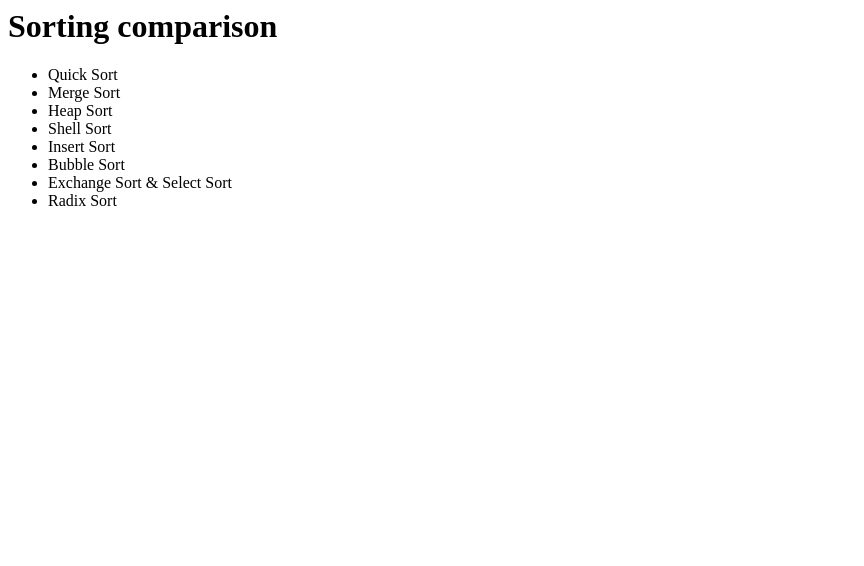
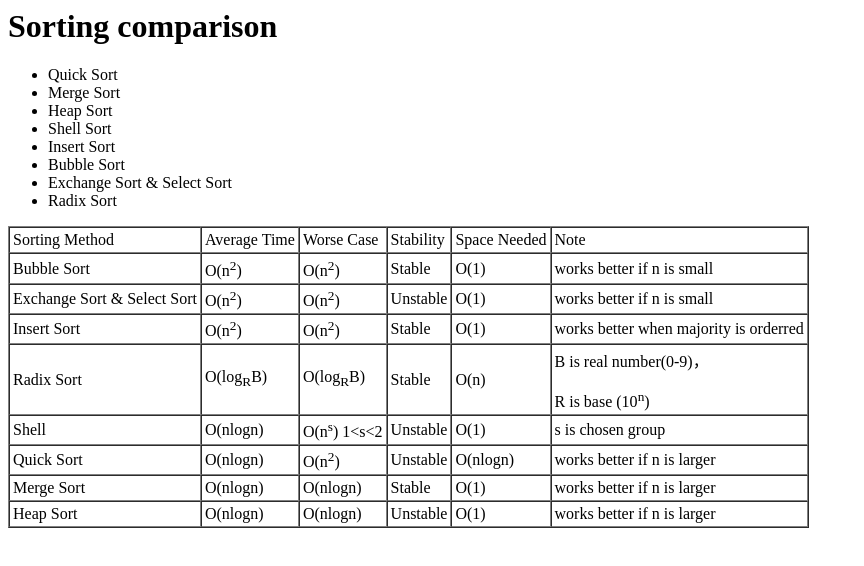
Before and after one commit to wetao-au/wetao-au.github.io, a plain HTML site: page index.html in a window 1280 px wide. Shown: the whole page, without its empty margins (0-864 px from the left). Drawn offline with Linux system fonts and the light colour scheme.

Commit message:
Add comparison table

```diff
--- a/index.html
+++ b/index.html
@@ -13,5 +13,85 @@
 <li>Exchange Sort & Select Sort</li>
 <li>Radix Sort</li>
 </ul>
+
+<table border="1" cellspacing="0" cellpadding="3">
+<tbody>
+<tr>
+<td><span style="font-size: medium;">Sorting Method</span></td>
+<td><span style="font-size: medium;">Average Time</span></td>
+<td><span style="font-size: medium;">Worse Case</span></td>
+<td><span style="font-size: medium;">Stability</span></td>
+<td><span style="font-size: medium;">Space Needed</span></td>
+<td><span style="font-size: medium;">Note</span></td>
+</tr>
+<tr>
+<td><span style="font-size: medium;">Bubble Sort</span></td>
+<td><span style="font-size: medium;">O(n<sup>2</sup>)</span></td>
+<td><span style="font-size: medium;">O(n<sup>2</sup>)</span></td>
+<td><span style="font-size: medium;">Stable</span></td>
+<td><span style="font-size: medium;">O(1)</span></td>
+<td><span style="font-size: medium;">works better if n is small</span></td>
+</tr>
+<tr>
+<td><span style="font-size: medium;">Exchange Sort & Select Sort</span></td>
+<td><span style="font-size: medium;">O(n<sup>2</sup>)</span></td>
+<td><span style="font-size: medium;">O(n<sup>2</sup>)</span></td>
+<td><span style="font-size: medium;">Unstable</span></td>
+<td><span style="font-size: medium;">O(1)</span></td>
+<td><span style="font-size: medium;">works better if n is small</span></td>
+</tr>
+<tr>
+<td><span style="font-size: medium;">Insert Sort</span></td>
+<td><span style="font-size: medium;">O(n<sup>2</sup>)</span></td>
+<td><span style="font-size: medium;">O(n<sup>2</sup>)</span></td>
+<td><span style="font-size: medium;">Stable</span></td>
+<td><span style="font-size: medium;">O(1)</span></td>
+<td><span style="font-size: medium;">works better when majority is orderred</span></td>
+</tr>
+<tr>
+<td><span style="font-size: medium;">Radix Sort</span></td>
+<td><span style="font-size: medium;">O(log<sub>R</sub>B)</span></td>
+<td><span style="font-size: medium;">O(log<sub>R</sub>B)</span></td>
+<td><span style="font-size: medium;">Stable</span></td>
+<td><span style="font-size: medium;">O(n)</span></td>
+<td>
+<p><span style="font-size: medium;">B is real number(0-9)，</span></p>
+<p><span style="font-size: medium;">R is base (10<sup>n</sup>)</span></p>
+</td>
+</tr>
+<tr>
+<td><span style="font-size: medium;">Shell</span></td>
+<td><span style="font-size: medium;">O(nlogn)</span></td>
+<td><span style="font-size: medium;">O(n<sup>s</sup>) 1&lt;s&lt;2</span></td>
+<td><span style="font-size: medium;">Unstable</span></td>
+<td><span style="font-size: medium;">O(1)</span></td>
+<td><span style="font-size: medium;">s is chosen group</span></td>
+</tr>
+<tr>
+<td><span style="font-size: medium;">Quick Sort</span></td>
+<td><span style="font-size: medium;">O(nlogn)</span></td>
+<td><span style="font-size: medium;">O(n<sup>2</sup>)</span></td>
+<td><span style="font-size: medium;">Unstable</span></td>
+<td><span style="font-size: medium;">O(nlogn)</span></td>
+<td><span style="font-size: medium;">works better if n is larger</span></td>
+</tr>
+<tr>
+<td><span style="font-size: medium;">Merge Sort</span></td>
+<td><span style="font-size: medium;">O(nlogn)</span></td>
+<td><span style="font-size: medium;">O(nlogn)</span></td>
+<td><span style="font-size: medium;">Stable</span></td>
+<td><span style="font-size: medium;">O(1)</span></td>
+<td><span style="font-size: medium;">works better if n is larger</span></td>
+</tr>
+<tr>
+<td><span style="font-size: medium;">Heap Sort</span></td>
+<td><span style="font-size: medium;">O(nlogn)</span></td>
+<td><span style="font-size: medium;">O(nlogn)</span></td>
+<td><span style="font-size: medium;">Unstable</span></td>
+<td><span style="font-size: medium;">O(1)</span></td>
+<td><span style="font-size: medium;">works better if n is larger</span></td>
+</tr>
+</tbody>
+</table>
 </body>
 </html>
```
